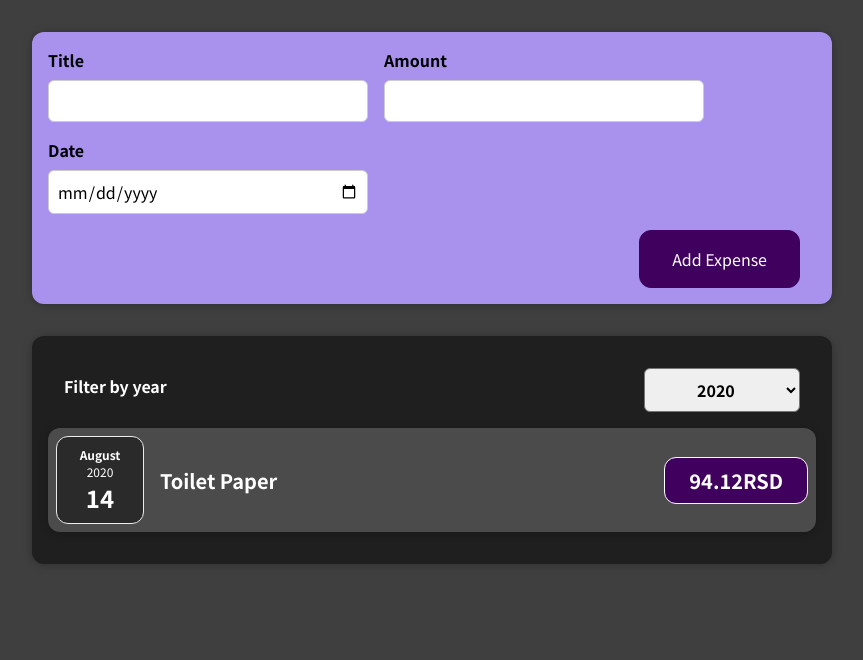
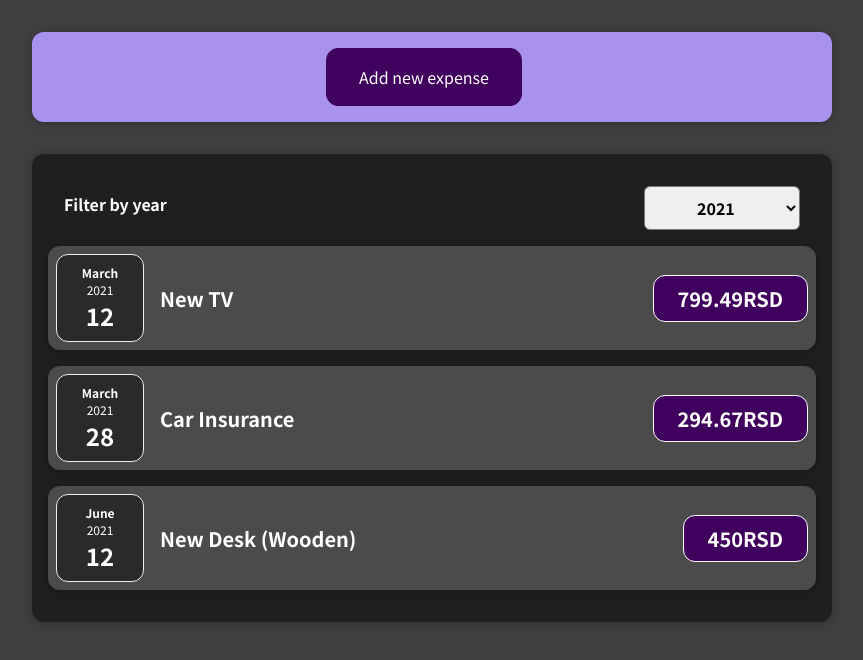
Before and after one commit to Nemzi/react-expenses-tracker, a React (Create React App) app: page / in a window 1280 px wide. Shown: the top 660 px of the page, without its empty margins (208-1071 px from the left). Built offline with nearby package versions, Linux system fonts and the light colour scheme.

Commit message:
Started working on a chart display for expense tracking

```diff
--- a/src/components/Expenses/ExpenseItem.js
+++ b/src/components/Expenses/ExpenseItem.js
@@ -4,6 +4,7 @@
 
 const ExpenseItem = (props) => {
   return (
+    <li>
       <Card className="expense-item">
         <ExpenseDate date={props.date} />
         <div className="expense-item__description">
@@ -11,6 +12,7 @@
           <div className="expense-item__price">{props.amount}RSD</div>
         </div>
       </Card>
+    </li>
   );
 };
 
--- a/src/components/Expenses/Expenses.js
+++ b/src/components/Expenses/Expenses.js
@@ -1,12 +1,12 @@
 import { useState } from "react";
 
-import ExpenseItem from "./ExpenseItem";
+import ExpensesList from "./ExpensesList";
 import ExpenseFilter from "./ExpensesFilter";
 import Card from "../UI/Card";
 import "./Expenses.css";
 
 const Expenses = (props) => {
-  const [filteredYear, setFilteredYear] = useState("2020");
+  const [filteredYear, setFilteredYear] = useState("2021");
 
   const filterChangeHandler = (selectedYear) => {
     setFilteredYear(selectedYear);
@@ -22,14 +22,7 @@
         selected={filteredYear}
         onChangeFilter={filterChangeHandler}
       />
-      {filteredExpenses.map((expense) => (
-        <ExpenseItem
-          key={expense.id}
-          title={expense.title}
-          amount={expense.amount}
-          date={expense.date}
-        />
-      ))}
+      <ExpensesList items={filteredExpenses} />
     </Card>
   );
 };
--- /dev/null
+++ b/src/components/Expenses/ExpensesList.css
@@ -0,0 +1,9 @@
+.expenses-list {
+  list-style: none;
+  padding: 0;
+}
+
+.expenses-list__fallback {
+  color: white;
+  text-align: center;
+}
--- /dev/null
+++ b/src/components/Expenses/ExpensesList.js
@@ -0,0 +1,23 @@
+import ExpenseItem from "./ExpenseItem";
+import "./ExpensesList.css";
+
+const ExpensesList = (props) => {
+  if (props.items.length === 0) {
+    return <h2 className="expenses-list__fallback">Found no expenses.</h2>;
+  }
+
+  return (
+    <ul className="expenses-list">
+      {props.items.map((expense) => (
+        <ExpenseItem
+          key={expense.id}
+          title={expense.title}
+          amount={expense.amount}
+          date={expense.date}
+        />
+      ))}
+    </ul>
+  );
+};
+
+export default ExpensesList;
--- a/src/components/NewExpense/NewExpense.js
+++ b/src/components/NewExpense/NewExpense.js
@@ -1,7 +1,11 @@
+import { useState } from "react";
+
 import ExpenseForm from "./ExpenseForm";
 import "./NewExpense.css";
 
 const NewExpense = (props) => {
+  const [isEditing, setIsEditing] = useState(false);
+
   const saveExpenseDataHandler = (enteredExpenseData) => {
     const expenseData = {
       ...enteredExpenseData,
@@ -9,11 +13,28 @@
     };
 
     props.onAddExpense(expenseData);
+    setIsEditing(false);
+  };
+
+  const startEditingHandler = () => {
+    setIsEditing(true);
+  };
+
+  const stopEditingHandler = () => {
+    setIsEditing(false);
   };
 
   return (
     <div className="new-expense">
-      <ExpenseForm onSaveExpenseData={saveExpenseDataHandler} />
+      {!isEditing && (
+        <button onClick={startEditingHandler}>Add new expense</button>
+      )}
+      {isEditing && (
+        <ExpenseForm
+          onSaveExpenseData={saveExpenseDataHandler}
+          onCancel={stopEditingHandler}
+        />
+      )}
     </div>
   );
 };
```
Also changed, not shown: src/components/Chart/Chart.css (added, +9 -0 lines), src/components/Chart/Chart.js (added, +19 -0 lines), src/components/Chart/ChartBar.css (added, +30 -0 lines), src/components/Chart/ChartBar.js (added, +14 -0 lines). Lines whose indentation alone changed are shown as unchanged.
